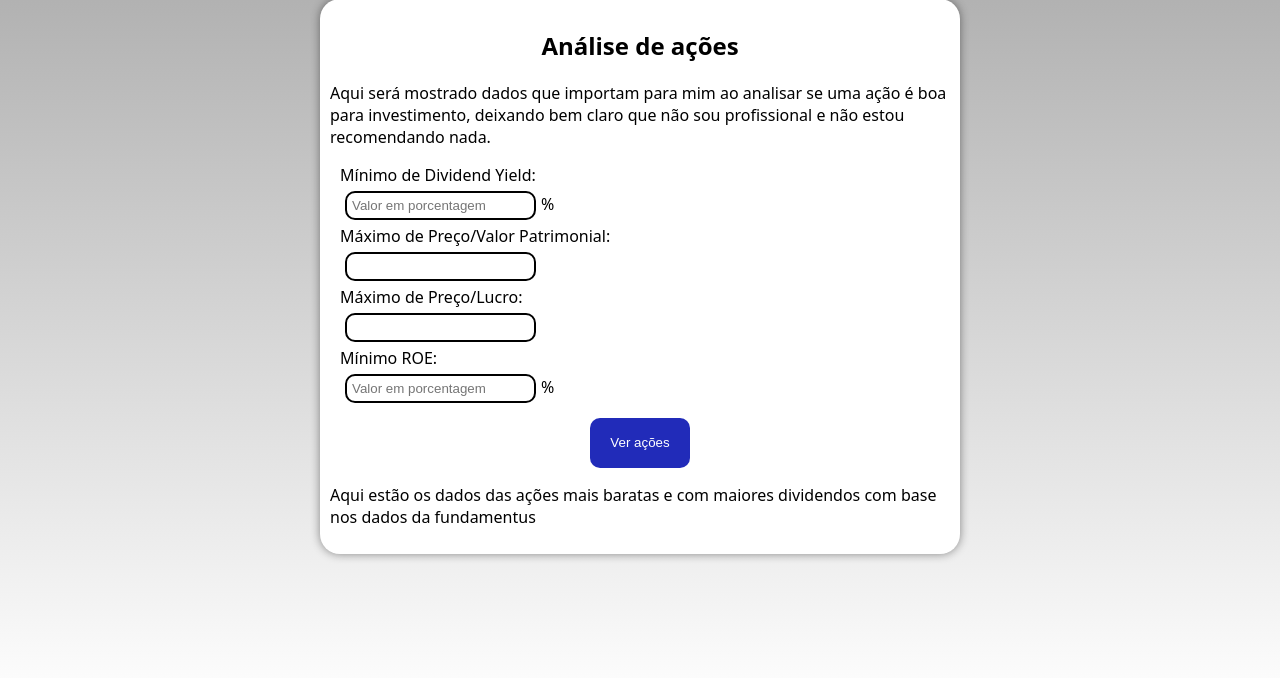
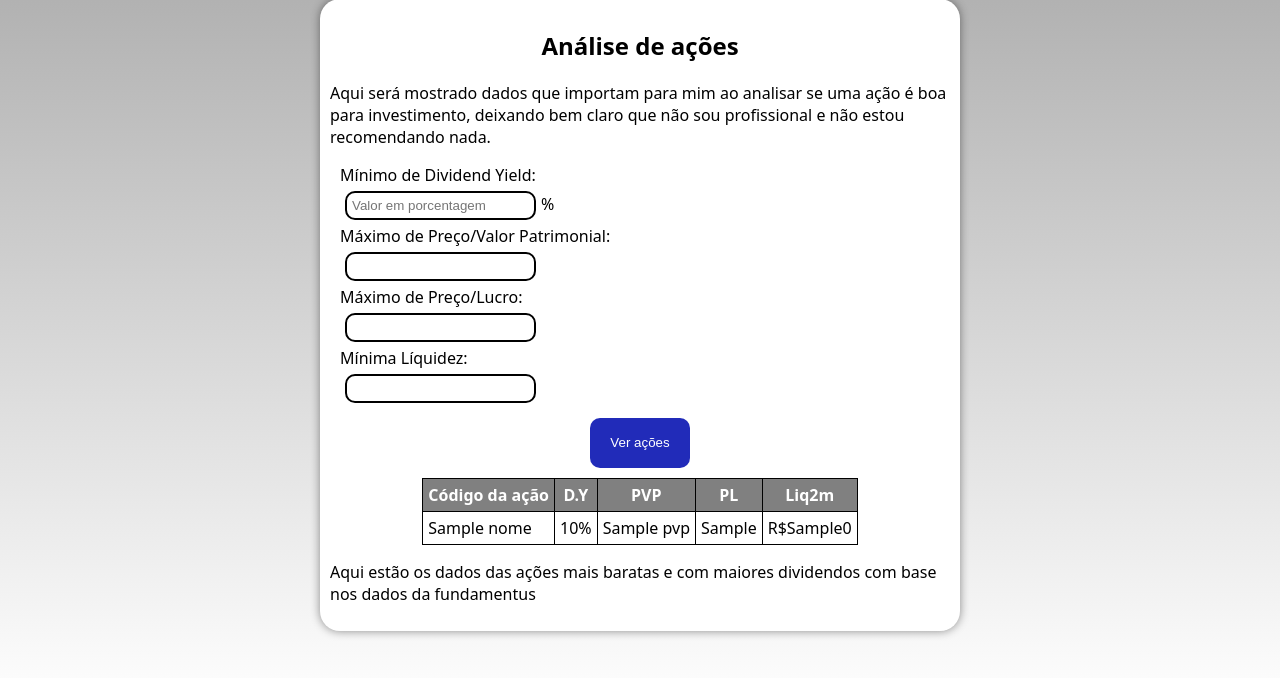
Before and after one commit to danielcordazzocorrea/Financeiro, a Flask app: template templates/analise.html in a window 1280 px wide. Shown: the part 91-769 px from the top of the page. Run offline with Flask 3, Linux system fonts and the light colour scheme; the template is opened without the code that fills it: most values are stand-ins (such as "Sample title", 1, 10 or a date in 2020).

Commit message:
estou tentando

```diff
--- a/main.py
+++ b/main.py
@@ -5,19 +5,27 @@ lista = []
 dy = {}
 pvp = {}
 pl = {}
-roe = {}
-for c in df.index:
-    if df.loc[c]['dy'] > 0.07 and df.loc[c]['pvp'] < 1 and df.loc[c]['pl'] < 6 and df.loc[c]['pl'] > 0 and df.loc[c]['roe'] > 0.15:
-        lista.append(c)
-        dy[c] = float(f"{df.loc[c]['dy']:.2f}")
-        pvp[c] = float(f"{df.loc[c]['pvp']:.2f}")
-        pl[c] = float(f"{df.loc[c]['pl']:.2f}")
-        roe[c] = float(f"{df.loc[c]['roe']:.2f}")
+liq2m = {}
 app = Flask(__name__)
-
+@app.route('/main', methods=['POST'])
+def filtrar():
+    for c in df.index:
+        dyv = request.form.get('div')
+        if dyv == '':
+            dyv = 0
+        else:
+            dyv = float(dyv)
+        print(dyv)
+        if df.loc[c]['dy'] > dyv and df.loc[c]['pvp'] < 1 and df.loc[c]['pl'] < 6 and df.loc[c]['pl'] > 0 and df.loc[c]['liq2m'] > 1500000:
+            lista.append(c)
+            dy[c] = float(f"{df.loc[c]['dy']:.2f}")
+            pvp[c] = float(f"{df.loc[c]['pvp']:.2f}")
+            pl[c] = float(f"{df.loc[c]['pl']:.2f}")
+            liq2m[c] = float(f"{df.loc[c]['liq2m']:.2f}")
+    return render_template('analise.html', nomes=lista, dy=dy, pvp=pvp, pl=pl,liq2m=liq2m)
 @app.route('/analise.html')
 def analise():
-    return render_template('analise.html', nomes=lista, dy=dy, pvp=pvp, pl=pl,roe=roe)
+    return render_template('analise.html', nomes=lista, dy=dy, pvp=pvp, pl=pl,liq2m=liq2m)
 @app.route('/graficos.html')
 def grafico():
     return render_template('graficos.html')
--- a/static/css/style.css
+++ b/static/css/style.css
@@ -65,9 +65,7 @@ section{
 }
 table{
     border-collapse: collapse;
-    margin: auto;
-    display: none;
-}
+    margin: auto;}
 td, th{
     border: 1px solid rgb(0, 0, 0);
     padding: 5px;
--- a/templates/analise.html
+++ b/templates/analise.html
@@ -25,16 +25,16 @@
             <div class="texto" id="analise">
                 <h1>Análise de ações</h1>
                 <p>Aqui será mostrado dados que importam para mim ao analisar se uma ação é boa para investimento, deixando bem claro que não sou profissional e não estou recomendando nada.</p>
-                <form action="main.py">
+                <form action="/main" method="post">
                     <label for="idy">Mínimo de Dividend Yield:</label><br>
                     <input type="number" id="idy" name="div" min="0" placeholder="Valor em porcentagem">% <br>
                     <label for="ipvp">Máximo de Preço/Valor Patrimonial:</label><br>
                     <input type="number" id="ipvp" name='pat' min="0" step="0.1"><br>
                     <label for="ipl">Máximo de Preço/Lucro:</label><br>
                     <input type="number" id="ipl" name='plu' min="0" step="0.5"><br>
-                    <label for="iroe">Mínimo ROE:</label><br>
-                    <input type="number" id="iroe" name='roe' min="0" placeholder="Valor em porcentagem">%<br>
-                    <div class="botao"><button type="submit">Ver ações</button></div>
+                    <label for="iliq">Mínima Líquidez:</label><br>
+                    <input type="number" id="iliq" name='liq2m' min="0" step="1000"><br>
+                    <div class="botao"><button id='button' onclick="clicar()" type="submit">Ver ações</button></div>
                 </form>
                 <table>
                     <thead>
@@ -42,16 +42,16 @@
                         <th>D.Y</th>
                         <th>PVP</th>
                         <th>PL</th>
-                        <th>R.O.E</th>
+                        <th>Liq2m</th>
                     </thead>
                     <tbody>
                         {% for nome in nomes %}
                         <tr>
                             <td>{{ nome }}</td>
-                            <td>{{dy[nome]}}%</td>
+                            <td>{{dy[nome] * 100}}%</td>
                             <td>{{pvp[nome]}}</td>
                             <td>{{pl[nome]}}</td>
-                            <td>{{roe[nome]}}%</td>
+                            <td>R${{liq2m[nome]}}0</td>
                         </tr>
                         {% endfor %}
                     </tbody>
@@ -61,5 +61,10 @@
         </section>
         <div class="espaco"></div>
     </main>
+    <script>
+        function clicar(){
+
+        }
+    </script>
 </body>
 </html>
```
